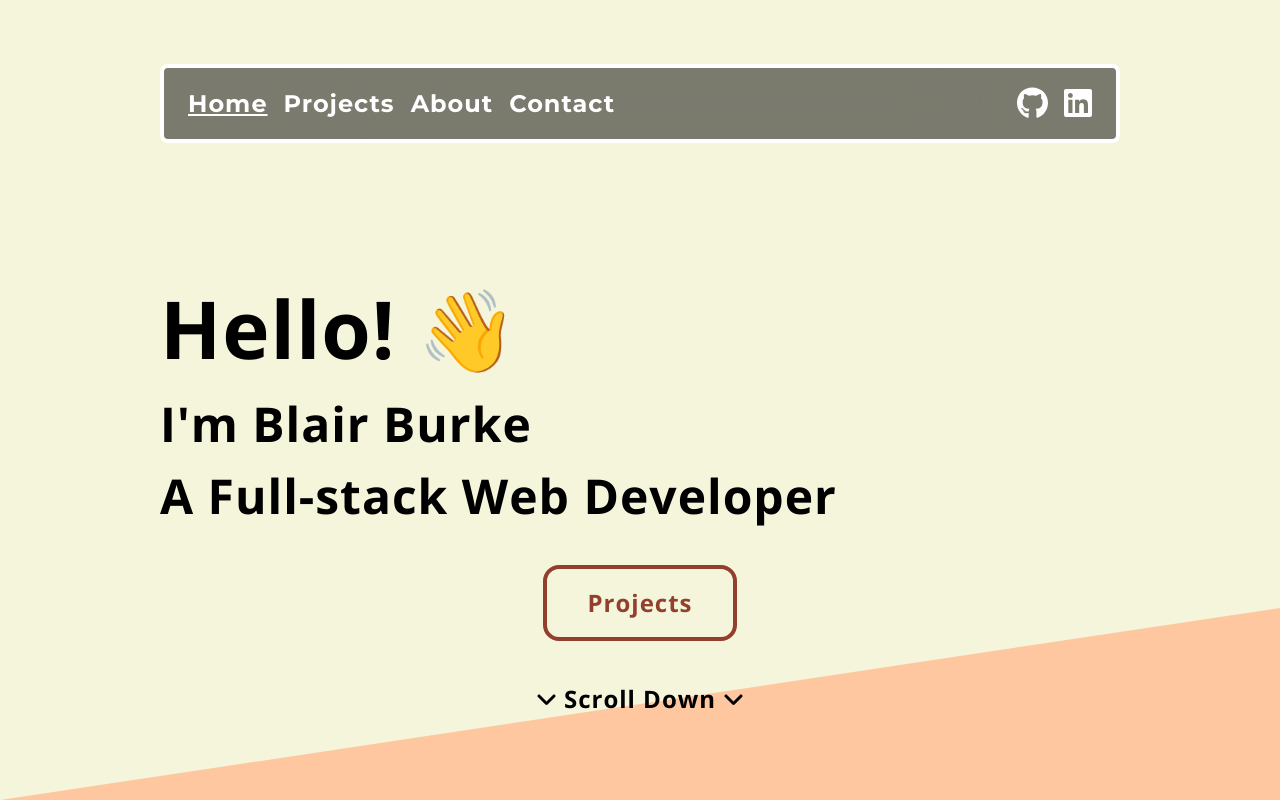
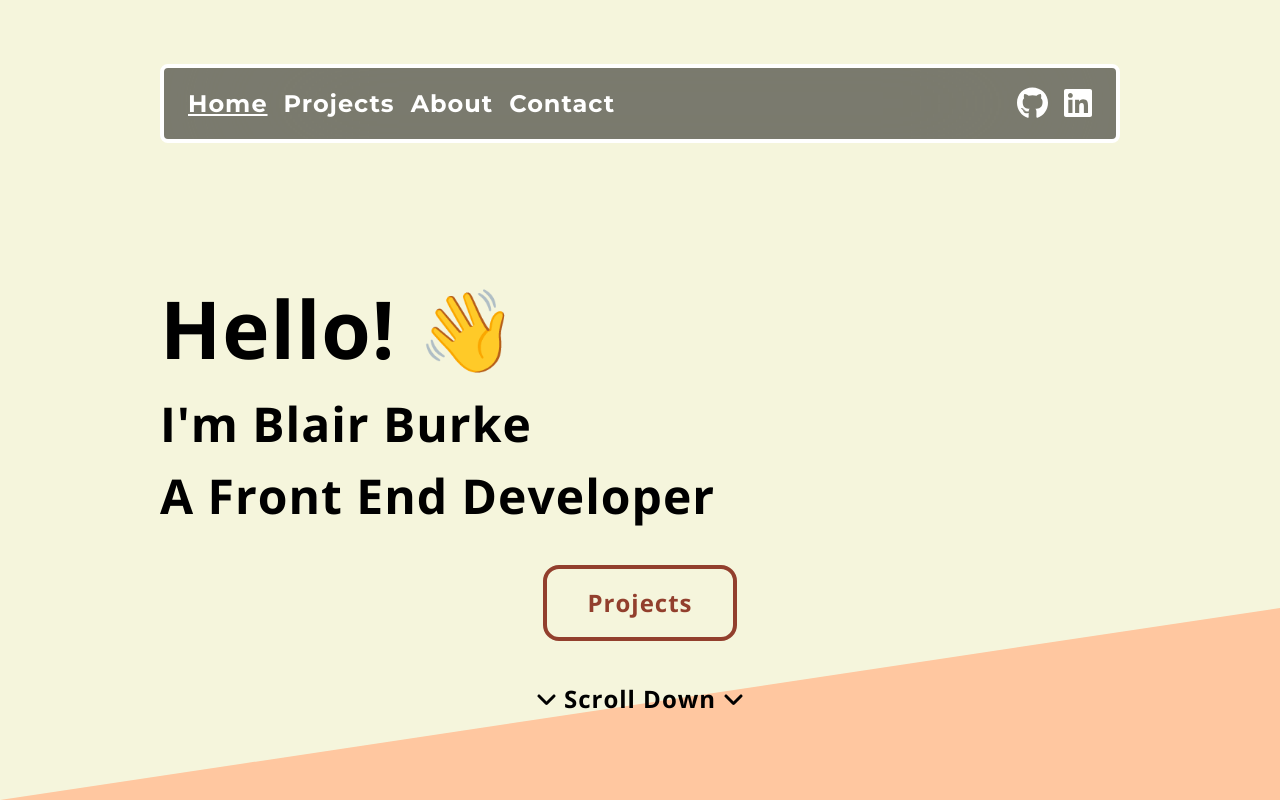
Before and after one commit to BB2455/Portfolio-2022, a React (Create React App) app: page / in a window 1280 px wide. Shown: the top 800 px of the page. Built offline with nearby package versions, Linux system fonts and the light colour scheme.

Commit message:
added typed animation to Hero section

```diff
--- a/package.json
+++ b/package.json
@@ -21,6 +21,7 @@
     "react-scroll"                      : "^1.8.7",
     "react-textarea-autosize"           : "^8.3.4",
     "styled-components"                 : "^5.3.5",
+    "typed.js"                          : "^2.0.12",
     "typescript"                        : "^4.7.4",
     "web-vitals"                        : "^2.1.4"
   },
--- a/src/components/Hero/hero.tsx
+++ b/src/components/Hero/hero.tsx
@@ -11,6 +11,7 @@ import {
 import { Container, SvgTriangle } from '../shared'
 import { FontAwesomeIcon } from '@fortawesome/react-fontawesome'
 import { faAngleDown } from '@fortawesome/free-solid-svg-icons'
+import Typed from '../Typed'
 
 const Hero: React.FC = () => {
   return (
@@ -19,7 +20,24 @@ const Hero: React.FC = () => {
         <Container noFlex>
           <Greeting>Hello! 👋</Greeting>
           <Text>I'm Blair Burke</Text>
-          <Text>A Full-stack Web Developer</Text>
+          <Text>
+            A{' '}
+            <Typed
+              options={{
+                strings: [
+                  'Full Stack Developer',
+                  'Front End Developer',
+                  'Back End Developer',
+                  'Web Developer',
+                ],
+                typeSpeed: 60,
+                backSpeed: 20,
+                loop: true,
+                backDelay: 2500,
+                showCursor: false,
+              }}
+            />
+          </Text>
         </Container>
       </HeroDiv>
       <ActionDiv>
--- /dev/null
+++ b/src/components/Typed/index.tsx
@@ -0,0 +1,24 @@
+import { FunctionComponent, useEffect, useRef } from 'react'
+import { default as TypedLib } from 'typed.js'
+
+const Typed: FunctionComponent<{ options: any }> = ({ options }) => {
+  const ref = useRef<HTMLSpanElement | null>(null)
+
+  useEffect(() => {
+    if (!ref.current) {
+      return
+    }
+    const typed = new TypedLib(ref.current, options)
+
+    return () => {
+      if (!typed) {
+        return
+      }
+      typed.destroy()
+    }
+  }, [ref, options])
+
+  return <span ref={ref} />
+}
+
+export default Typed
```
Also changed, not shown: 1 other file (tests, documents, lock files or other folders).
